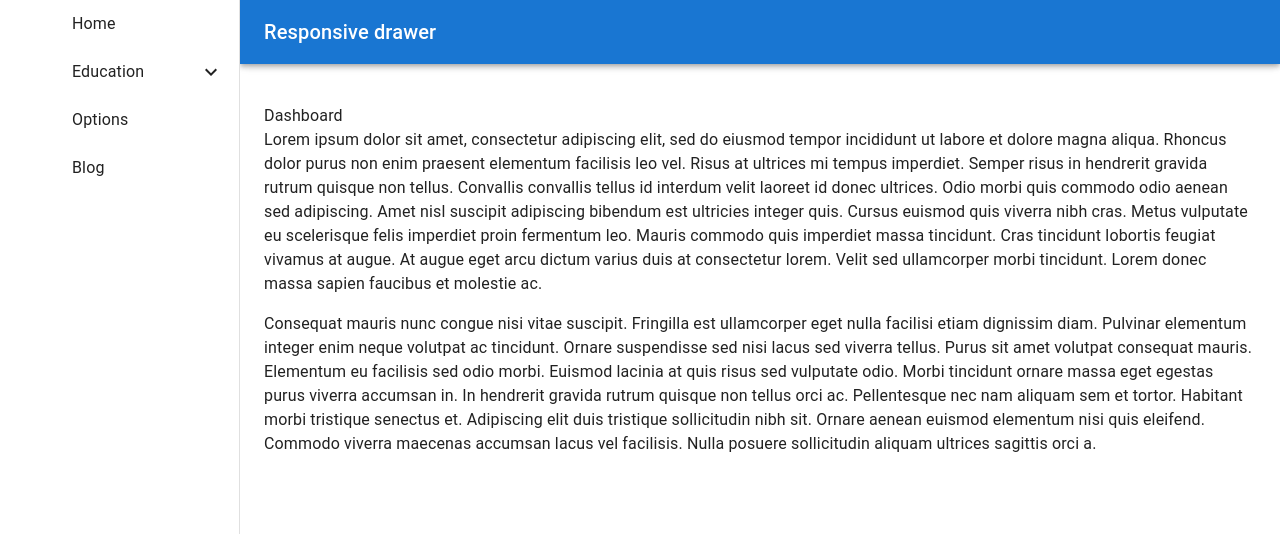
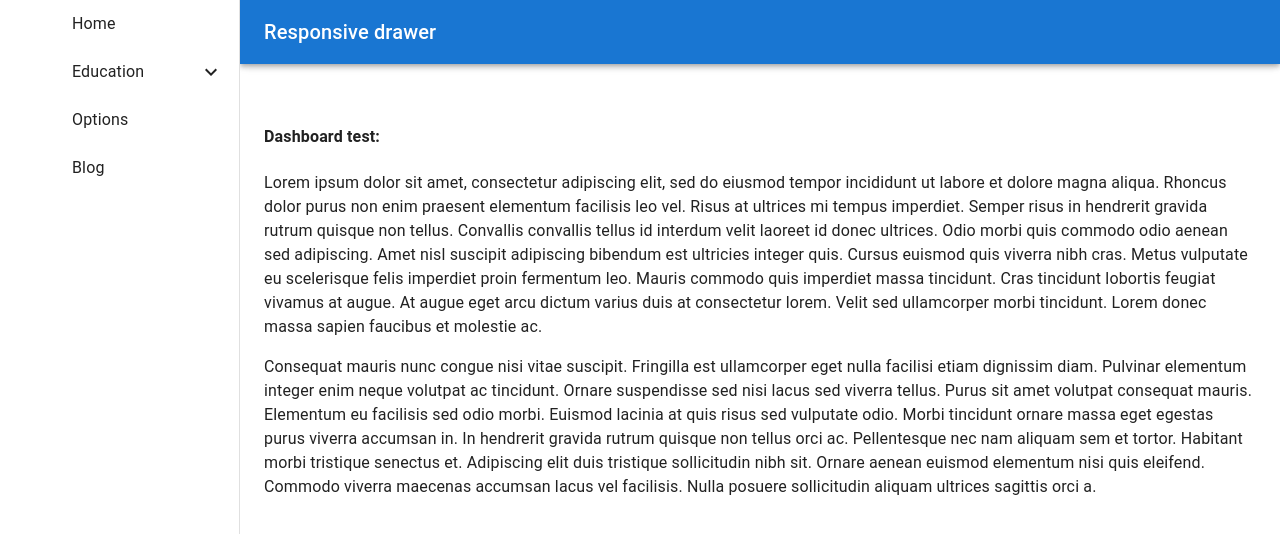
Before and after one commit to muhyasin89/React-Thunk, a React (Vite) app: page / in a window 1280 px wide. Shown: the top 534 px of the page. Built offline with nearby package versions, Linux system fonts and the light colour scheme; the HTML template or start-up script is replaced by a standard one.

Commit message:
[feature/navigation]change navigation

```diff
--- a/src/components/Navigation/MultiLevel.jsx
+++ b/src/components/Navigation/MultiLevel.jsx
@@ -5,7 +5,8 @@ import ExpandLessIcon from '@mui/icons-material/ExpandLess';
 import ExpandMoreIcon from '@mui/icons-material/ExpandMore';
 
 import MenuItem from "./MenuItem";
-import {iconGenerator} from "./icons"
+import {isContainsIcon} from "./utils";
+
 
 function MultiLevel({ item }) {
     const { items: children } = item;
@@ -20,7 +21,7 @@ function MultiLevel({ item }) {
     return (
       <React.Fragment>
         <ListItem button onClick={handleClick}>
-          <ListItemIcon>{item.icon ? iconGenerator(item?.icon) : "" }</ListItemIcon>
+          <ListItemIcon>{() => isContainsIcon(item.icon) }</ListItemIcon>
           <ListItemText primary={item.title} />
           {open ? <ExpandLessIcon /> : <ExpandMoreIcon />}
         </ListItem>
--- a/src/components/Navigation/SingleLevel.jsx
+++ b/src/components/Navigation/SingleLevel.jsx
@@ -3,10 +3,12 @@ import {ListItem, ListItemIcon, ListItemText} from '@mui/material';
 
 import {iconGenerator} from "./icons"
 
+import {isContainsIcon} from "./utils";
+
 function SingleLevel({ item }) {
   return (
     <ListItem button>
-      <ListItemIcon>{item.icon ? iconGenerator(item?.icon): ""}</ListItemIcon>
+      <ListItemIcon>{() => isContainsIcon(item.icon)}</ListItemIcon>
       <ListItemText primary={item.title} />
     </ListItem>
   );
--- a/src/components/Navigation/utils.js
+++ b/src/components/Navigation/utils.js
@@ -1,3 +1,5 @@
+import {iconGenerator} from "./icons"
+
 export function hasChildren(item) {
     const { items: children } = item;
 
@@ -17,3 +19,10 @@ export function hasChildren(item) {
   }
 
 export const drawerWidth = 240;
+
+export const isContainsIcon = (args) => {
+  if(args != undefined ){
+    return iconGenerator(args);
+  }
+  return "";
+}
--- a/src/pages/Dashboard.jsx
+++ b/src/pages/Dashboard.jsx
@@ -1,10 +1,17 @@
 import Typography from "@mui/material/Typography";
 import MainLayout from "../layouts/MainLayout";
+import { useNavigation } from "../state/navigation";
 
-const Dashboard = () => {
+function Dashboard() {
+  const open = useNavigation((state) => state.open);
+  const test = true;
+
   return (
     <MainLayout>
-      Dashboard
+      <h4>
+        Dashboard {open} test: {test}
+      </h4>
+
       <Typography paragraph>
         Lorem ipsum dolor sit amet, consectetur adipiscing elit, sed do eiusmod
         tempor incididunt ut labore et dolore magna aliqua. Rhoncus dolor purus
@@ -35,6 +42,6 @@ const Dashboard = () => {
       </Typography>
     </MainLayout>
   );
-};
+}
 
 export default Dashboard;
--- a/src/state/navigation.js
+++ b/src/state/navigation.js
@@ -1,4 +1,5 @@
 import { create } from "zustand";
+
 export const useNavigation = create((set) => ({
   open: false,
   handleDrawer: () => set((state) => ({ open: !state.open })),
```
Also changed, not shown: src/pages/auth/NewPassword.jsx (+9 -0 lines).
